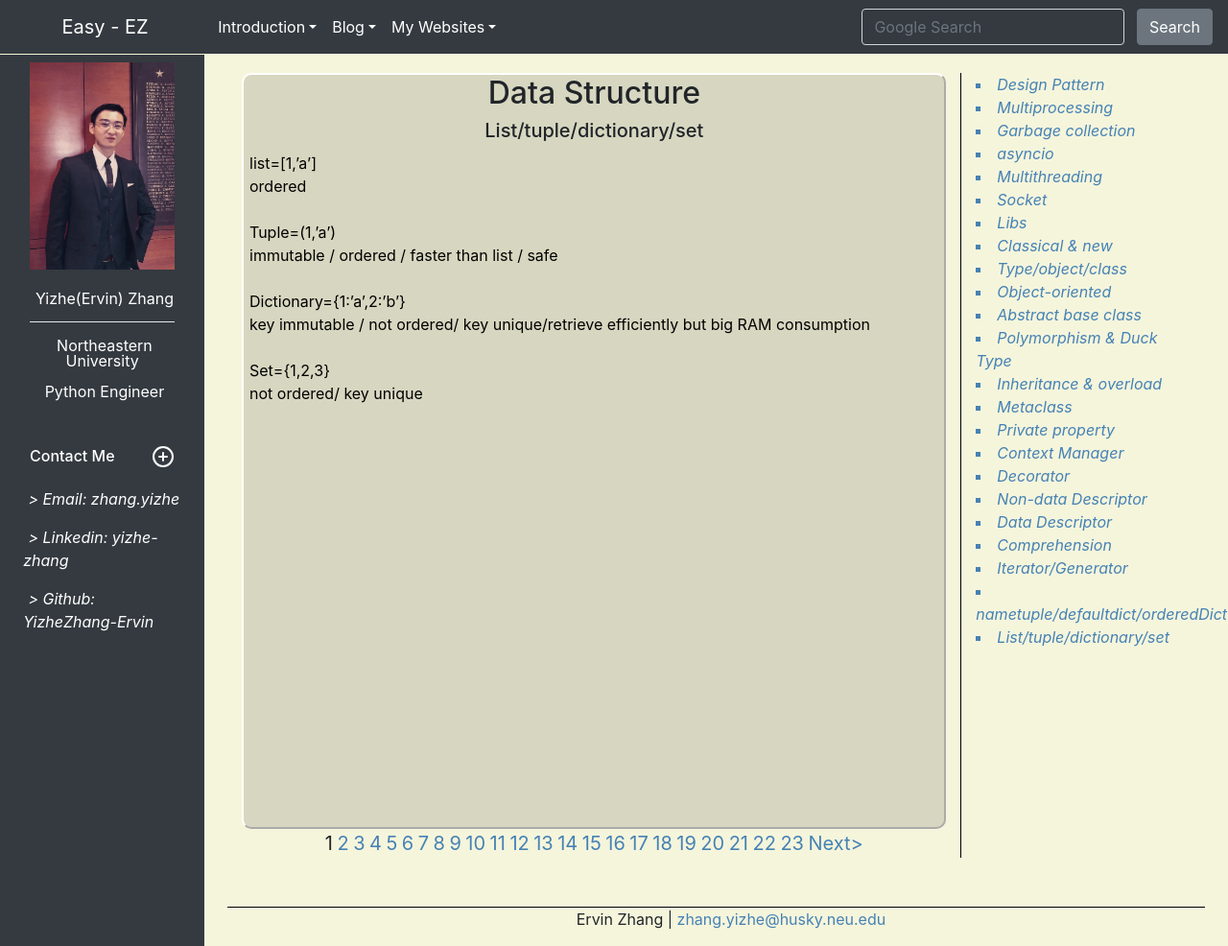
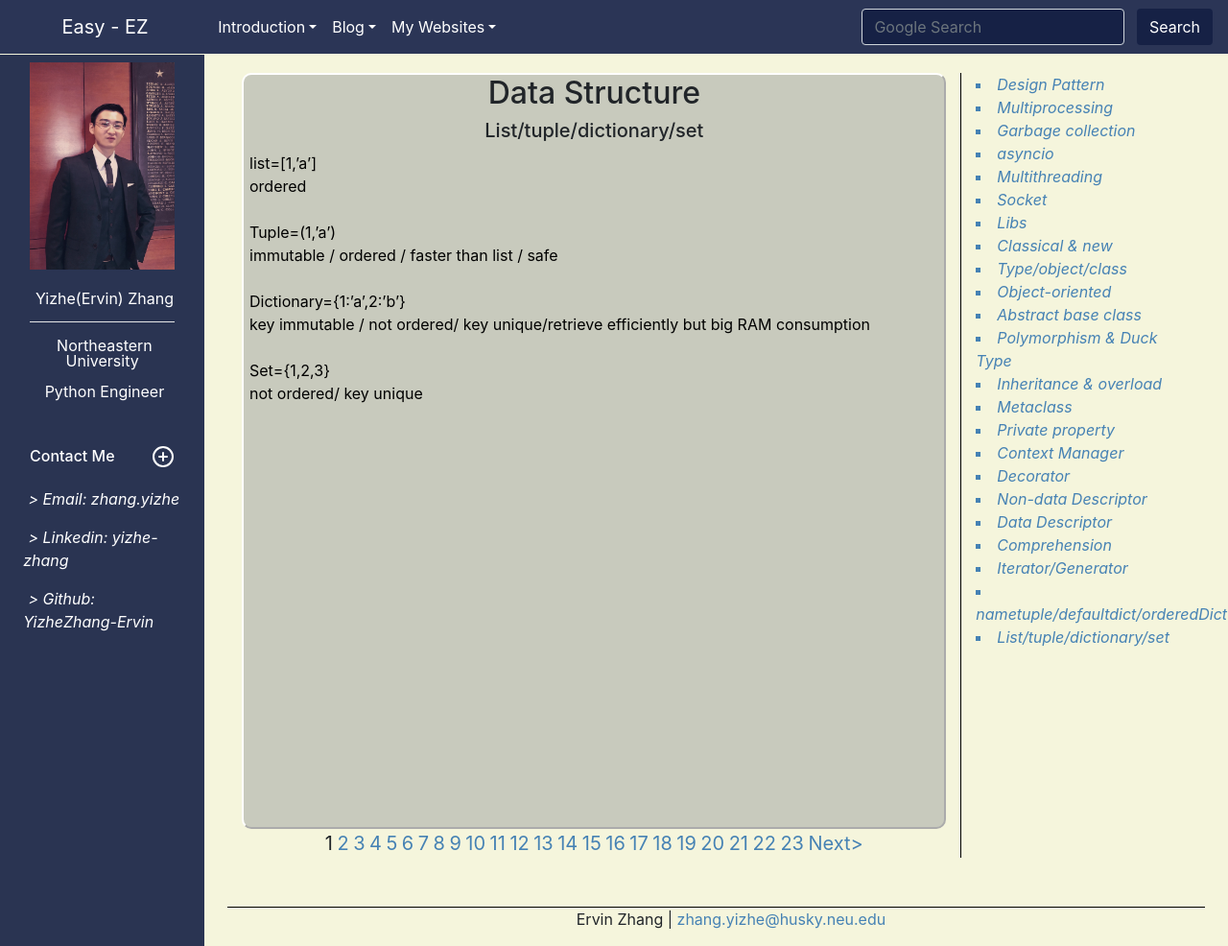
Before and after one commit to YizheZhang-Ervin/EasyEZ_V2, a Django app: page /article/1/ in a window 1280 px wide. Shown: the whole page at 96% size. Run offline with Django 3.2, Linux system fonts and the light colour scheme; data comes from the database, SQL or seed files in the repository; both versions use the stored data as it was after the commit; some libraries are stand-ins or nearby versions.

Commit message:
update ui blue

```diff
--- a/Blog/templates/header.html
+++ b/Blog/templates/header.html
@@ -12,7 +12,7 @@
     </head>
     <body data-gr-c-s-loaded="true">
         <!-- top navbar -->
-        <nav class="navbar navbar-expand-sm navbar-dark bg-dark">
+        <nav class="navbar navbar-expand-sm navbar-dark bgc_blue">
             <a id="nav_a001" class="navbar-brand" href="/">Easy - EZ</a>
             <button class="navbar-toggler collapsed" type="button" data-toggle="collapse" data-target="#navbars111" aria-controls="navbars111" aria-expanded="false" aria-label="Toggle navigation">
                 <span class="navbar-toggler-icon"></span>
@@ -43,8 +43,8 @@
                     </li>
                 </ul>
                 <form class="form-inline my-2 my-lg-0 d-none d-lg-block" action="http://www.google.com/search" method="get" target="_blank">
-                    <input name=q class="form-control mr-sm-2 bg-dark" type="text" placeholder="Google Search" aria-label="Search" style="color:white;" maxlength="255">
-                    <button class="btn btn-secondary my-2 my-sm-0" type="submit">Search</button>
+                    <input name=q class="form-control mr-sm-2 bgc_blue" type="text" placeholder="Google Search" aria-label="Search" style="color:white;" maxlength="255">
+                    <button class="btn bgc_blue my-2 my-sm-0 color_white" type="submit">Search</button>
                 </form>
             </div>
         </nav>
@@ -52,7 +52,7 @@
         <div class="container-fluid">
             <div class="row" style="background-color:beige;">
                 <!-- left navbar -->
-                <nav id="nav001" class="col-md-2 d-none d-md-block bg-dark sidebar">
+                <nav id="nav001" class="col-md-2 d-none d-md-block bgc_blue sidebar">
                     <div class="sidebar-sticky">
                       <ul class="nav flex-column">
                         <li class="nav-item">
--- a/static/css/article.css
+++ b/static/css/article.css
@@ -13,7 +13,7 @@
 }
 
 .bg_article{
-    background-color: rgba(0,0,0,0.12);
+    background-color: rgba(20,32,68,0.2);
 }
 
 .div_article{
--- a/static/css/common.css
+++ b/static/css/common.css
@@ -18,6 +18,9 @@
     color:white!important;
 }
 
+.bgc_blue{
+    background-color:rgba(20,32,68,0.9)!important;
+}
 .bgc_white{
     background-color:white!important;
 }
@@ -50,7 +53,7 @@
 }
 
 .bgc_dark{
-    background-color:rgba(0,0,0,0.15)!important;
+    background-color:rgba(20,32,68,0.2)!important;
     color:black!important;
 }
 
```
Also changed, not shown: db.sqlite3, static/pfas/img/1month.png, static/pfas/img/1week.png, static/pfas/img/2020-03-24.png (added), static/pfas/img/2months.png, static/pfas/img/2weeks.png, static/pfas/img/3months.png, static/pfas/img/3weeks.png, static/pfas/img/allin_3D.png, static/pfas/img/allin_animation.gif.
